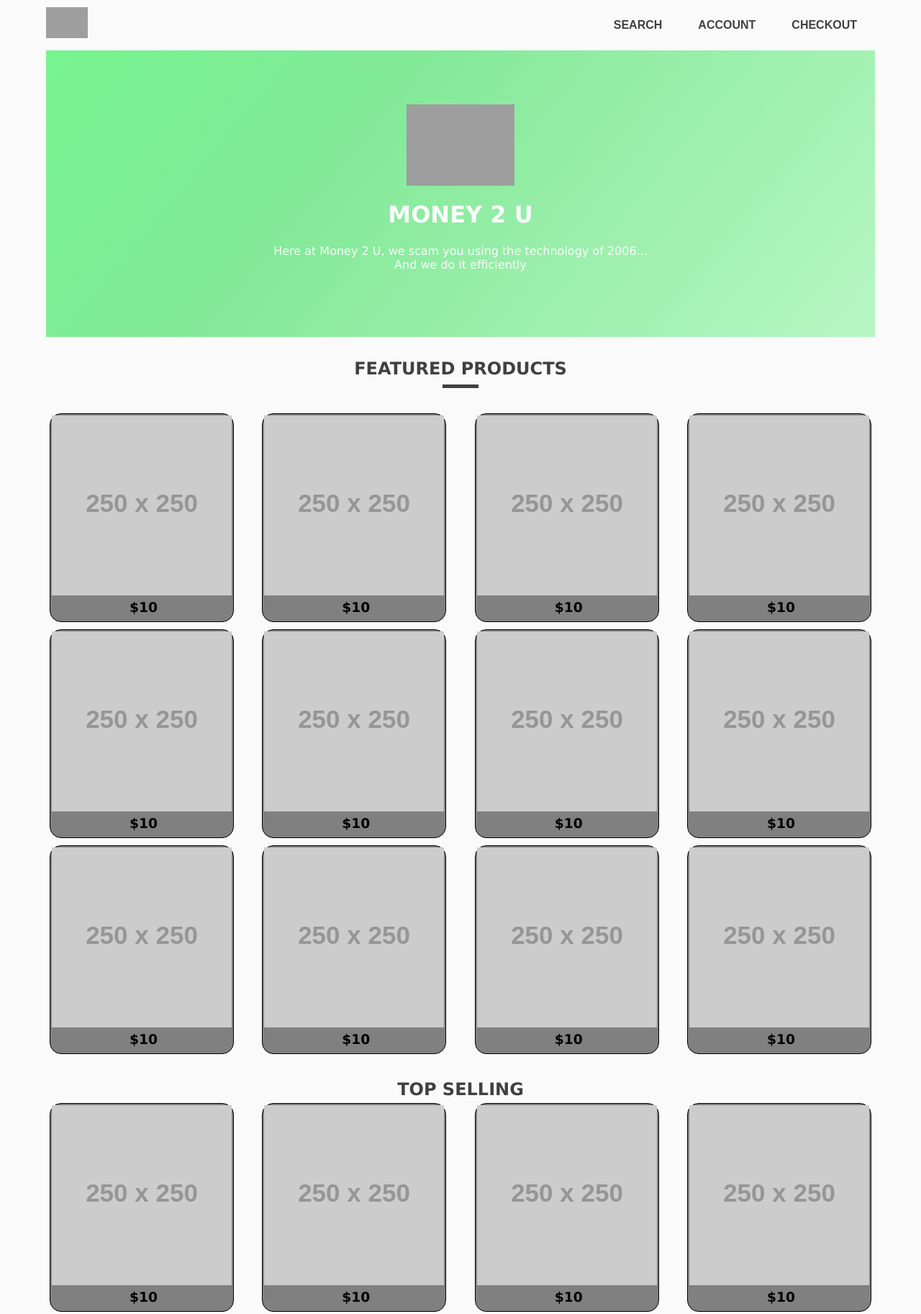
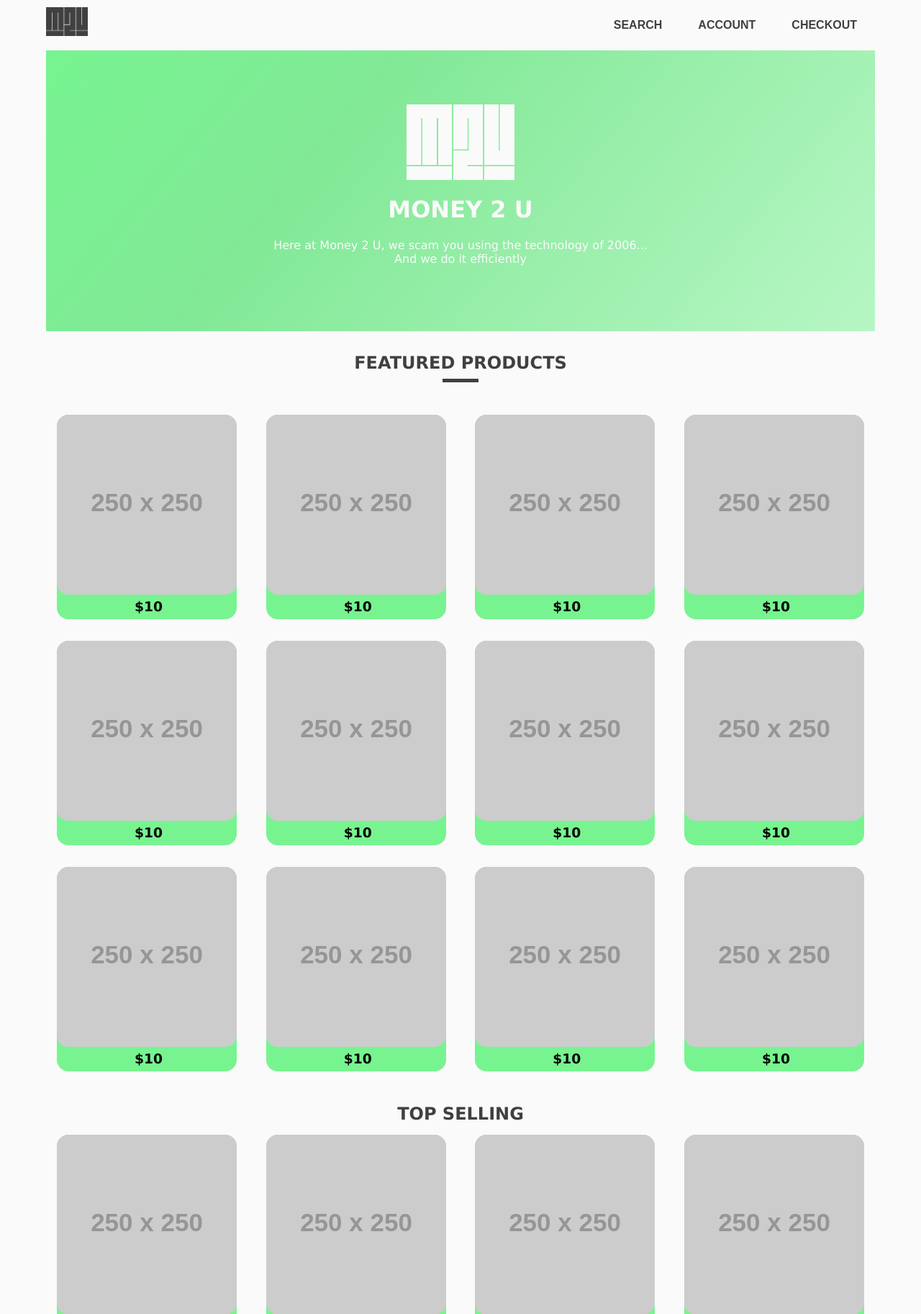
Before and after one commit to toastyss/WebDev, a PHP site: page / in a window 1280 px wide. Shown: the top 1825 px of the page at 72% size. Run offline with PHP 8.4, Linux system fonts and the light colour scheme; grey boxes labelled with a size stand in for pictures from a placeholder-image service; some libraries are stand-ins or nearby versions; grey boxes are pictures that could not be loaded.

Commit message:
New images and updated home cards

```diff
--- a/website/Styles/styles.css
+++ b/website/Styles/styles.css
@@ -124,29 +124,21 @@ li h3 {
     justify-content: space-between;
 }
 .card_grid > div {
-    background: gray;
+    background: rgb(119,244,144);
 }
 
 .card {
     display: flex;
     flex-direction: column;
     width: auto;
-    padding: 2px;
-    margin: 5px;
+    margin: 15px 15px;
     align-items: center;
     border-radius: 1em;
-
-    /* for testing only */
-    border: 1px;
-    border-style: solid;
 }
 
 .card_cover {
     height: 30px;
     width: 100%;
-
-    /* for testing only */
-    border: 1px;
 }
 
 .card_sub{
@@ -165,6 +157,10 @@ li h3 {
     height: fit-content;
 }
 
+.card_content > img{
+    border-radius: 1em;
+}
+
 #results {
     width: 500px;
 }
```
Also changed, not shown: website/assets/images/Logo_Black.png (deleted), website/assets/images/Logo_White.png (deleted), website/assets/images/M2U_Black.png (added), website/assets/images/M2U_White.png (added).
